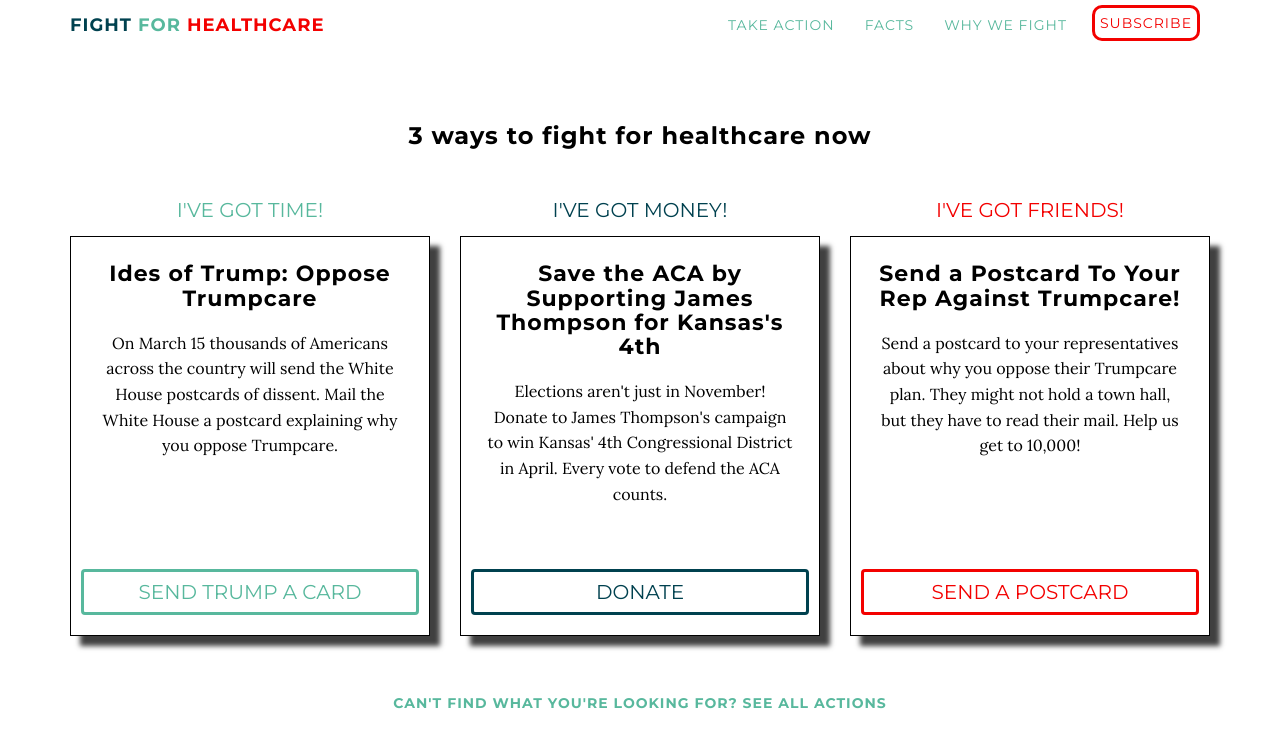
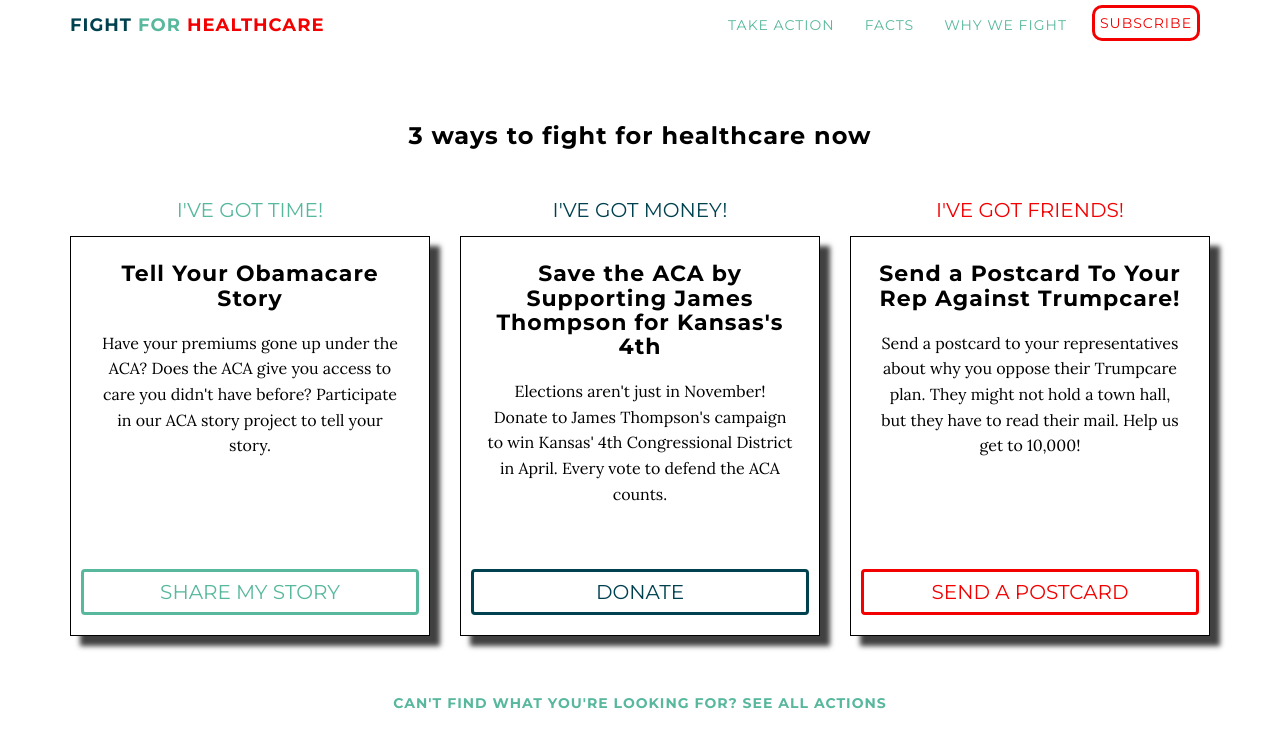
Before and after one commit to ljzhong/aca, a Jekyll site: the page built from index.html, in a window 1280 px wide and 900 px high, scrolled down 1340 px. Shown: the top 748 px of the window. Built offline with Jekyll 4.4.1, drawn with Linux system fonts in a browser that asks for light colours; comment, search, counter and statistics services are not loaded.

Commit message:
no more ides of trump

```diff
--- a/_includes/action.html
+++ b/_includes/action.html
@@ -8,8 +8,6 @@
         <div class="row">
             <div class="col-md-4">
                 <p class="action-number liteblue">I've got time!</p>
-
-                <!-- TRUMP ACTION
                 <div id="action-one" class="action">
 
                     {% for post in site.categories['time'] limit:1 %}
@@ -19,14 +17,6 @@
                     <a href="{{ post.url }}" class="btn action-btn liteblue">{{ post.actionbutton }}</a>
 
                     {% endfor %}
-                </div>
-                -->
-
-                <div id="action-one" class="action">
-
-                    <h4 class="action-title">Ides of Trump: Oppose Trumpcare</h4>
-                    <p class="action-body">On March 15 thousands of Americans across the country will send the White House postcards of dissent. Mail the White House a postcard explaining why you oppose Trumpcare.</p>
-                    <a href="/ides-of-trump" class="btn action-btn liteblue">Send Trump a card</a>
                 </div>
             </div>
             <div class="col-md-4">
```
